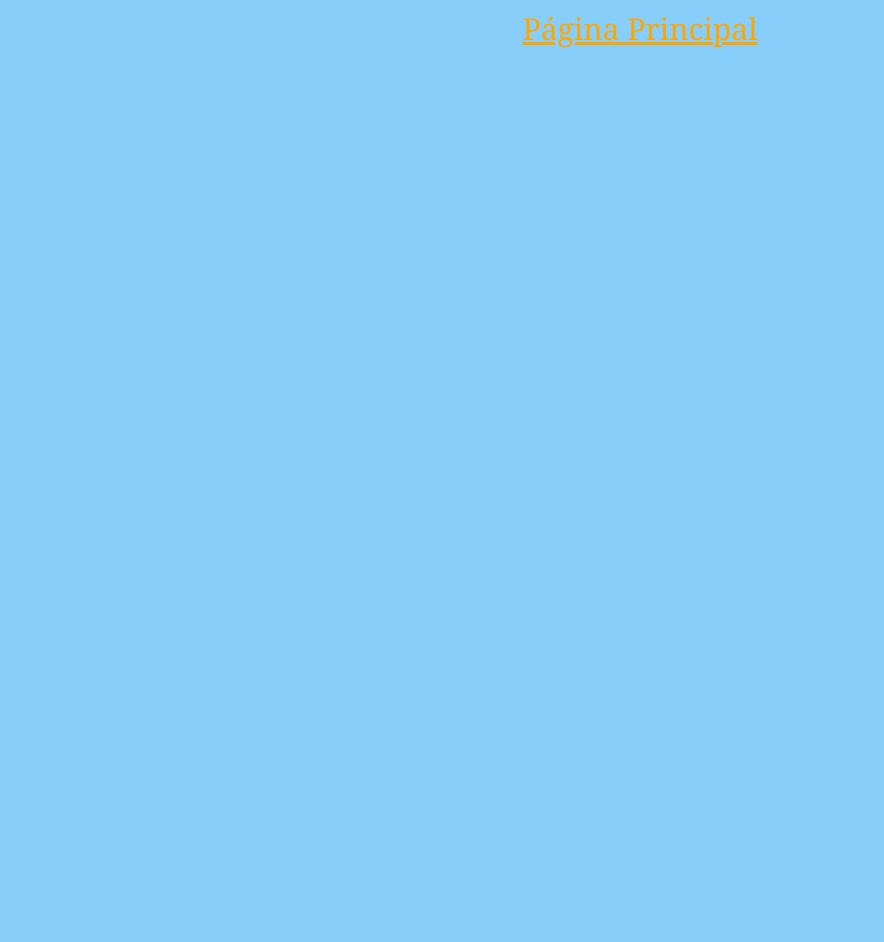
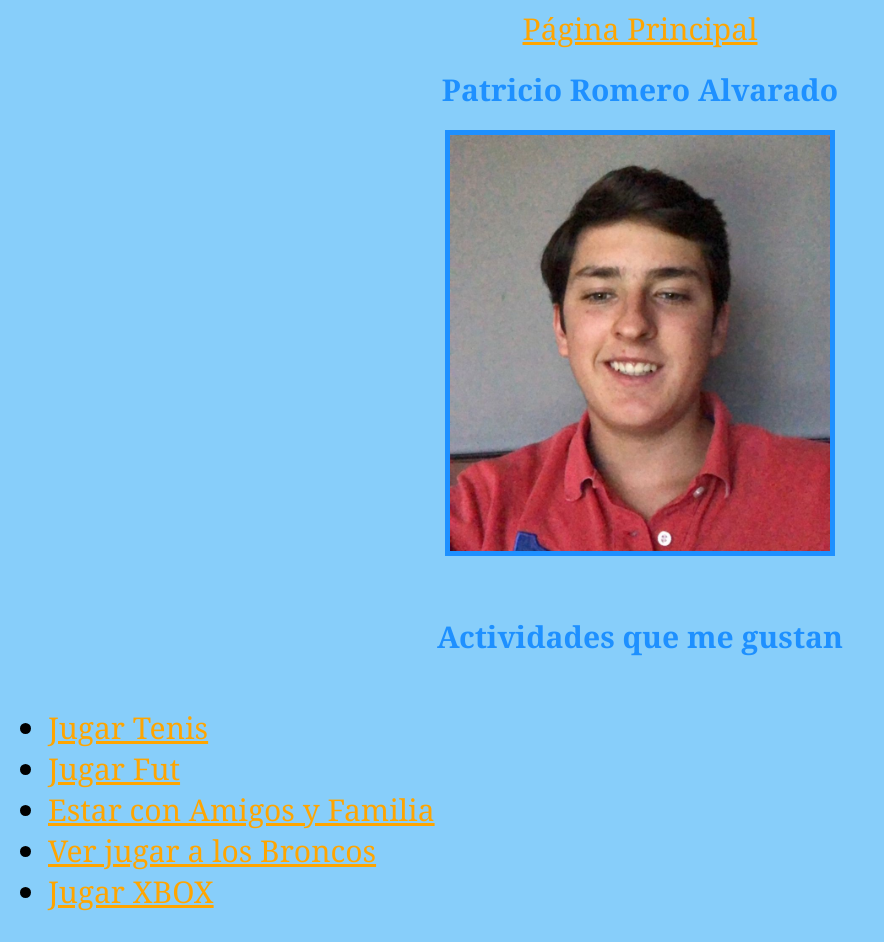
Before and after one commit to promeroa/proyecto, a plain HTML site: page estudiante2.html in a window 1280 px wide. Shown: the whole page, without its empty margins (0-884 px from the left). Before the commit the page ends 800 px from the top, so only its background shows below. Drawn offline with Linux system fonts and the light colour scheme.

Commit message:
producto final

```diff
--- a/estudiante2.html
+++ b/estudiante2.html
@@ -9,5 +9,17 @@
     <nav>
         <a href="index.html">Página Principal</a>
     </nav>
+    <h1>Patricio Romero Alvarado</h1>
+    <img src="estudiante2.jpeg" alt="Patricio">
+    <h5>Actividades que me gustan</h5>
+    <ul>
+        <li><a target="_blank" href="https://es.wikipedia.org/wiki/Tenis">Jugar Tenis</a></li>
+        <li><a target="_blank" href="https://es.wikipedia.org/wiki/Fútbol">Jugar Fut</a></li>
+        <li><a target="_blank" href="https://concepto.de/familia">Estar con Amigos y Familia</a></li>
+        <li><a target="_blank" href="https://www.denverbroncos.com">Ver jugar a los Broncos</a></li>
+        <li><a target="_blank" href="https://www.xbox.com/es-MX            ">Jugar XBOX</a></li>
+    </ul>
 </body>
 </html>
+</body>
+</html>
```
Also changed, not shown: index.html (+2 -2 lines), estudiante2.jpeg (added).
